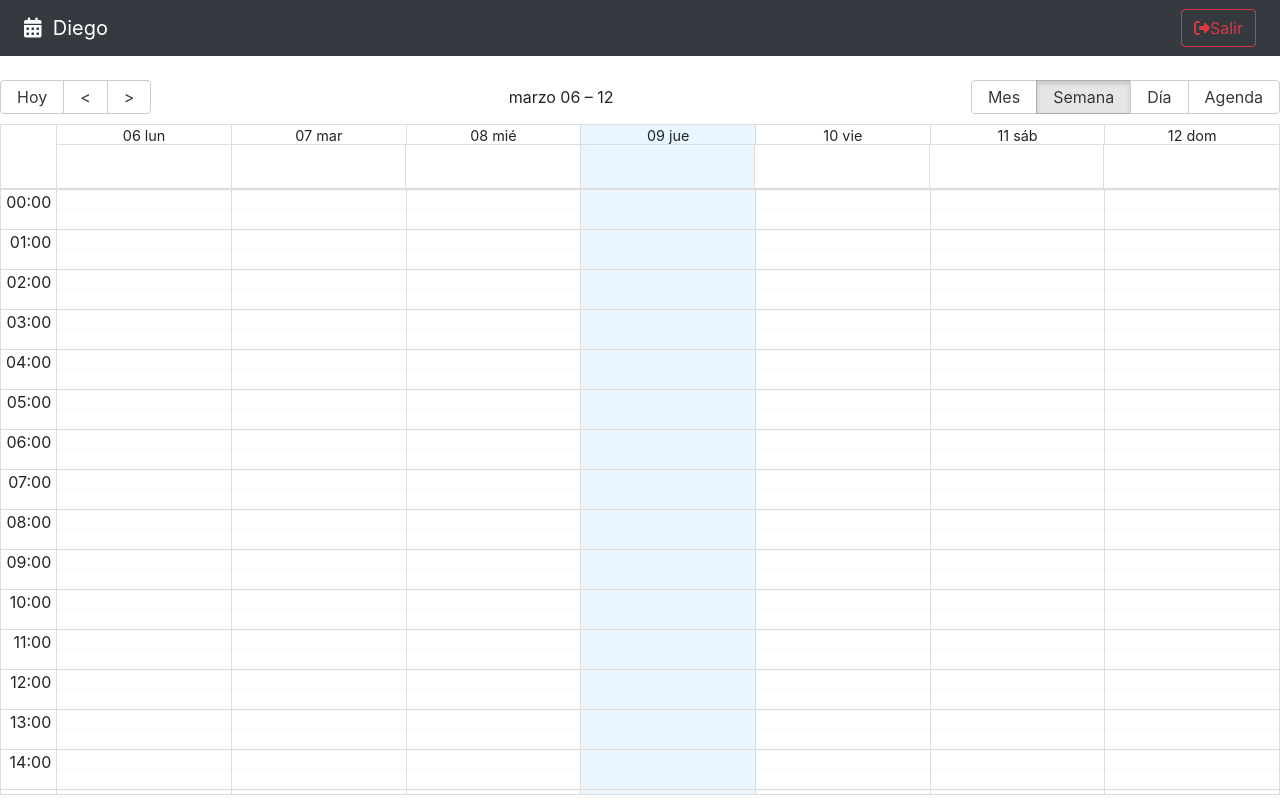
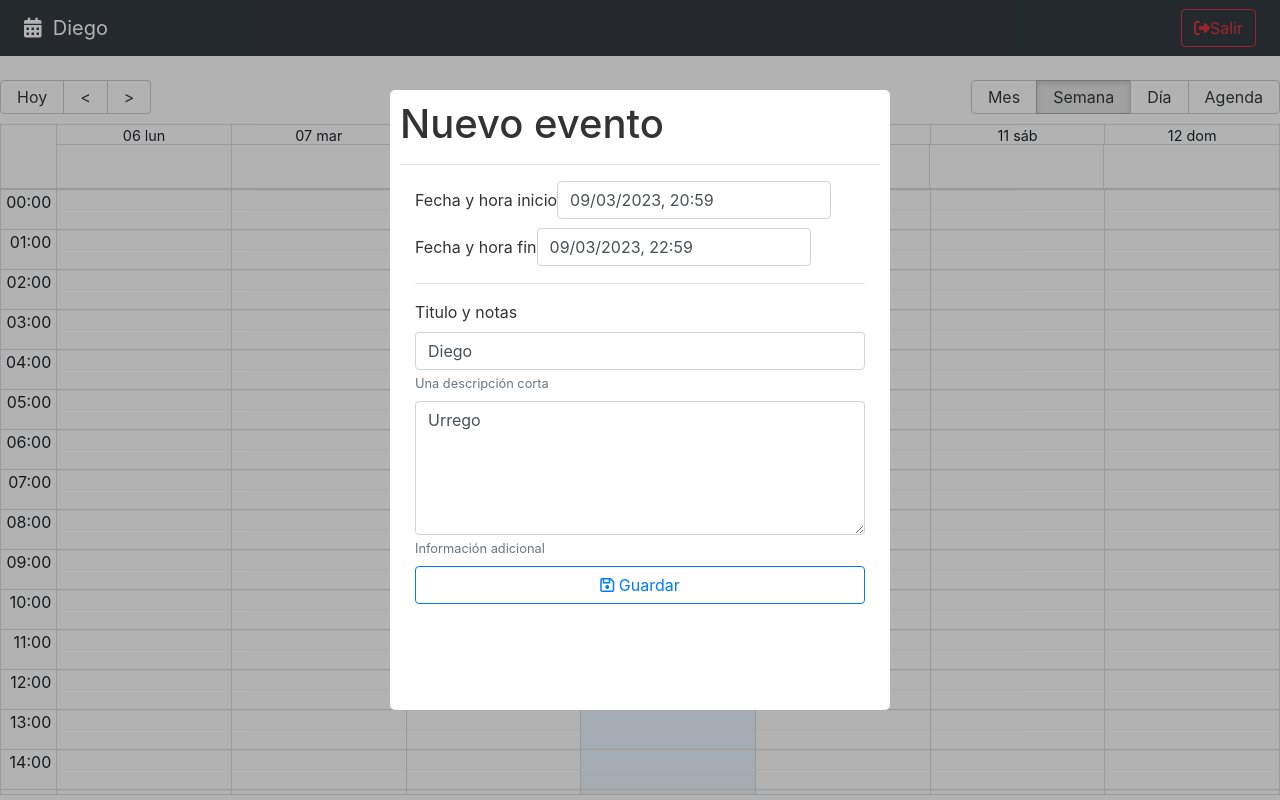
Before and after one commit to DiegoUrrego4/MERN-Calendar, a React (Vite) app: page / in a window 1280 px wide. Built offline with nearby package versions, Linux system fonts and the light colour scheme.

Commit message:
Se agrega modal para los eventos del calendario, de igual forma adicioné formulario e implementación de eventos y estilos para su respectivo funcionamiento. Se instaló paquete date-fns para manejo de fechas.

```diff
--- a/package.json
+++ b/package.json
@@ -12,7 +12,9 @@
     "date-fns": "^2.29.3",
     "react": "^18.2.0",
     "react-big-calendar": "^1.6.8",
+    "react-datepicker": "^4.10.0",
     "react-dom": "^18.2.0",
+    "react-modal": "^3.16.1",
     "react-router-dom": "^6.8.2"
   },
   "devDependencies": {
--- /dev/null
+++ b/src/calendar/components/CalendarModal.jsx
@@ -0,0 +1,144 @@
+import { addHours, differenceInSeconds } from 'date-fns';
+import { useState } from 'react';
+import Modal from 'react-modal';
+import DatePicker, { registerLocale } from 'react-datepicker';
+import 'react-datepicker/dist/react-datepicker.css';
+import { es } from 'date-fns/locale';
+
+registerLocale('es', es);
+
+const customStyles = {
+  content: {
+    top: '50%',
+    left: '50%',
+    right: 'auto',
+    bottom: 'auto',
+    marginRight: '-50%',
+    transform: 'translate(-50%, -50%)',
+  },
+};
+
+Modal.setAppElement('#root');
+
+export const CalendarModal = () => {
+  const [isOpen, setIsOpen] = useState(true);
+  const [formValues, setFormValues] = useState({
+    title: 'Diego',
+    notes: 'Urrego',
+    start: new Date(),
+    end: addHours(new Date(), 2),
+  });
+
+  const onInputChange = ({ target }) => {
+    setFormValues({ ...formValues, [target.name]: target.value });
+  };
+
+  const onDateChange = (event, changing) => {
+    setFormValues({
+      ...formValues,
+      [changing]: event,
+    });
+  };
+
+  const onCloseModal = () => {
+    console.log('Cerrando Modal');
+    setIsOpen(false);
+  };
+
+  const onSubmit = (event) => {
+    event.preventDefault();
+    const difference = differenceInSeconds(formValues.end, formValues.start);
+
+    if (isNaN(difference) || difference <= 0) {
+      console.log('Error en fechas');
+      return;
+    }
+
+    if(formValues.title.length <= 0) return
+    console.log('Todo OK', formValues)
+
+    // TODO:
+    // Remover errores en pantalla
+    // Cerrar modal
+
+  };
+
+  return (
+    <Modal
+      isOpen={isOpen}
+      onRequestClose={onCloseModal}
+      style={customStyles}
+      className='modal'
+      overlayClassName='modal-fondo'
+      closeTimeoutMS={200}
+    >
+      <h1> Nuevo evento </h1>
+      <hr />
+      <form className='container' onSubmit={onSubmit}>
+        <div className='form-group mb-2'>
+          <label>Fecha y hora inicio</label>
+          <DatePicker
+            selected={formValues.start}
+            onChange={(event) => onDateChange(event, 'start')}
+            className='form-control'
+            dateFormat='Pp'
+            showTimeSelect
+            locale='es'
+            timeCaption='Hora'
+          />
+        </div>
+
+        <div className='form-group mb-2'>
+          <label>Fecha y hora fin</label>
+          <DatePicker
+            minDate={formValues.start}
+            selected={formValues.end}
+            onChange={(event) => onDateChange(event, 'end')}
+            className='form-control'
+            dateFormat='Pp'
+            showTimeSelect
+            locale='es'
+            timeCaption='Hora'
+          />
+        </div>
+
+        <hr />
+        <div className='form-group mb-2'>
+          <label>Titulo y notas</label>
+          <input
+            type='text'
+            className='form-control'
+            placeholder='Título del evento'
+            name='title'
+            autoComplete='off'
+            value={formValues.title}
+            onChange={onInputChange}
+          />
+          <small id='emailHelp' className='form-text text-muted'>
+            Una descripción corta
+          </small>
+        </div>
+
+        <div className='form-group mb-2'>
+          <textarea
+            type='text'
+            className='form-control'
+            placeholder='Notas'
+            rows='5'
+            name='notes'
+            value={formValues.notes}
+            onChange={onInputChange}
+          ></textarea>
+          <small id='emailHelp' className='form-text text-muted'>
+            Información adicional
+          </small>
+        </div>
+
+        <button type='submit' className='btn btn-outline-primary btn-block'>
+          <i className='far fa-save'></i>
+          <span> Guardar</span>
+        </button>
+      </form>
+    </Modal>
+  );
+};
--- a/src/calendar/index.js
+++ b/src/calendar/index.js
@@ -1,3 +1,4 @@
 export * from './pages/CalendarPage';
 export * from './components/CalendarEvent';
+export * from './components/CalendarModal';
 export * from './components/Navbar';
--- a/src/calendar/pages/CalendarPage.jsx
+++ b/src/calendar/pages/CalendarPage.jsx
@@ -2,7 +2,7 @@
 import 'react-big-calendar/lib/css/react-big-calendar.css';
 import { addHours } from 'date-fns';
 
-import { CalendarEvent, Navbar } from '../';
+import { CalendarEvent, CalendarModal, Navbar } from '../';
 import { getMessagesES, localizer } from '../../helpers';
 import { useState } from 'react';
 
@@ -70,6 +70,7 @@
         onSelectEvent={onSelect}
         onView={onViewChange}
       />
+      <CalendarModal />
     </>
   );
 };
--- a/src/styles.css
+++ b/src/styles.css
@@ -0,0 +1,40 @@
+/* Modal */
+.ReactModalPortal > div{
+    opacity: 0;
+}
+
+.ReactModalPortal .ReactModal__Overlay {
+    align-items: center;
+    display: flex;
+    justify-content: center;
+    transition: opacity .2s ease-in-out;
+    z-index: 999;
+}
+
+.modal-fondo {
+    background-color: rgba(0, 0, 0, 0.3);
+    bottom: 0;
+    left: 0;
+    right: 0;
+    top: 0;
+    position: fixed;
+}
+
+.ReactModalPortal .ReactModal__Overlay--after-open {
+    opacity: 1;
+}
+
+.ReactModalPortal .ReactModal__Overlay--before-close {
+    opacity: 0;
+}
+
+.modal {
+    background: white;
+    border-radius: 5px;
+    color: rgb(51, 51, 51);
+    display: inline;
+    max-height: 620px;
+    max-width: 500px;
+    outline: none;
+    padding: 10px;
+}
```
Also changed, not shown: 1 other file (tests, documents, lock files or other folders).
